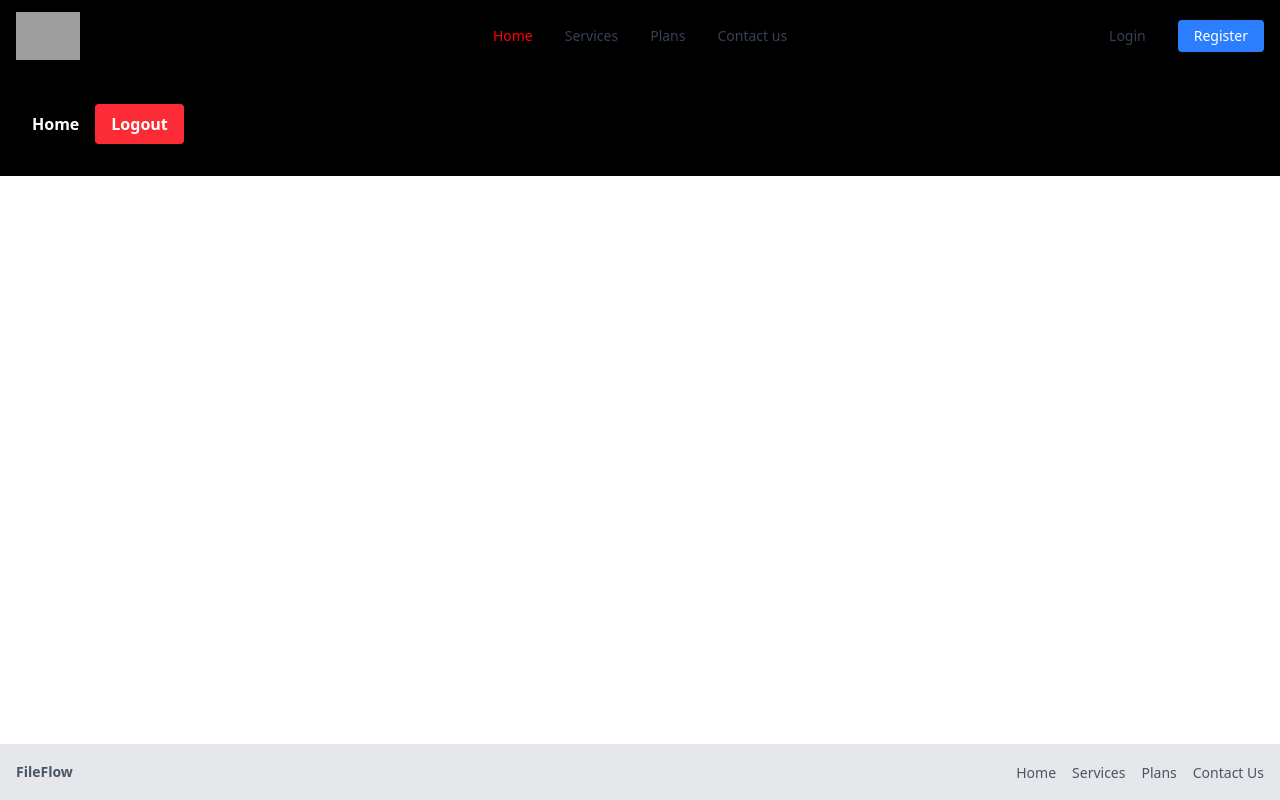
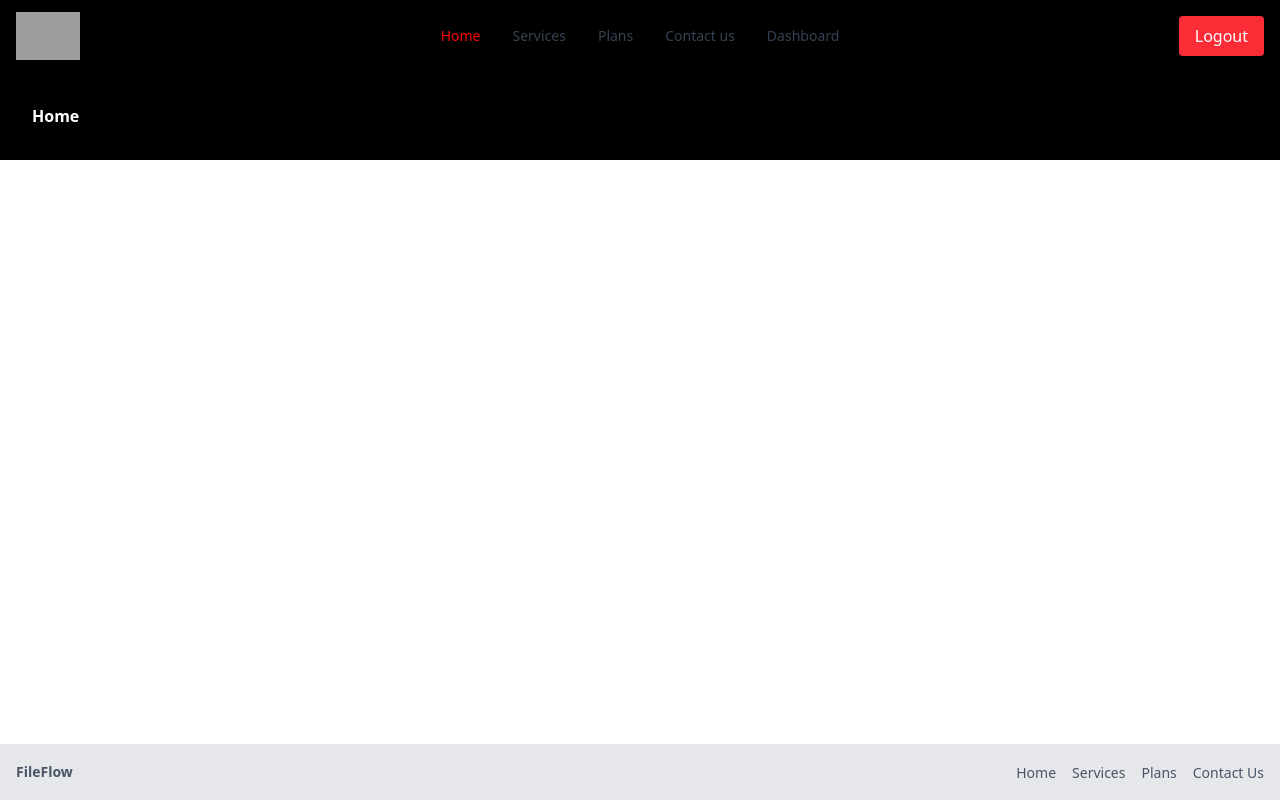
Before and after one commit to ToxicJoEz/file-flow-front-end, a React (Vite) app: page / in a window 1280 px wide. Built offline with nearby package versions, Linux system fonts and the light colour scheme; sample sign-in values are in the browser's storage; grey boxes are pictures that could not be loaded.

Commit message:
added stuff

```diff
--- a/src/components/Navbar.jsx
+++ b/src/components/Navbar.jsx
@@ -1,9 +1,13 @@
 import React, { useState } from "react";
 import { Menu, X } from "lucide-react";
 import { Link, NavLink } from "react-router-dom";
+import { useSelector } from "react-redux";
+import LogoutButton from "../components/LogoutButton"; // Import the reusable component
 
 function Navbar() {
   const [isOpen, setIsOpen] = useState(false);
+  const { token } = useSelector((state) => state.auth);
+  const isLoggedIn = Boolean(token);
   const toggleMenu = () => setIsOpen(!isOpen);
 
   return (
@@ -76,10 +80,24 @@ function Navbar() {
           >
             Contact us
           </NavLink>
+          {isLoggedIn && (
+            <NavLink
+              to="/dashboard"
+              className={({ isActive }) =>
+                isActive
+                  ? "ActiveLink"
+                  : "text-gray-700 hover:text-blue-500 transition"
+              }
+            >
+              Dashboard
+            </NavLink>
+          )}
         </div>
 
         {/* Auth Buttons (Desktop) */}
         <div className="hidden md:flex space-x-4">
+          {!isLoggedIn ? (
+            <>
               <Link
                 to="/login"
                 className="text-sm font-medium text-gray-700 hover:text-blue-500 transition px-4 py-1.5"
@@ -92,6 +110,10 @@ function Navbar() {
               >
                 Register
               </Link>
+            </>
+          ) : (
+            <LogoutButton className="ml-4" />
+          )}
         </div>
       </div>
 
@@ -144,6 +166,20 @@ function Navbar() {
         >
           Contact us
         </NavLink>
+        {isLoggedIn && (
+          <NavLink
+            to="/dashboard"
+            className={({ isActive }) =>
+              isActive
+                ? "ActiveLink block"
+                : "text-gray-700 hover:text-blue-500 transition block"
+            }
+          >
+            Dashboard
+          </NavLink>
+        )}
+
+        {!isLoggedIn ? (
           <div className="pt-2 border-t mt-2 flex items-center space-x-4">
             <Link to="/login" className="text-gray-700 hover:text-blue-500">
               Login
@@ -155,6 +191,9 @@ function Navbar() {
               Register
             </Link>
           </div>
+        ) : (
+          <LogoutButton className="ml-4" />
+        )}
       </div>
     </nav>
   );
--- a/src/pages/Dashboard.jsx
+++ b/src/pages/Dashboard.jsx
@@ -3,7 +3,6 @@ import React, { useEffect, useState } from "react";
 import axios from "axios";
 import { useSelector } from "react-redux";
 import { Link } from "react-router-dom";
-import LogoutButton from "../components/LogoutButton";
 import PageWrapper from "../components/PageWrapper";
 
 export default function Dashboard() {
@@ -38,8 +37,6 @@ export default function Dashboard() {
     <PageWrapper>
       <div>
         <h2 className="bg-black text-white p-8 font-bold">Dashboard</h2>
-        <LogoutButton></LogoutButton>
-
         {error && <p className="text-red-500 p-4">{error}</p>}
 
         {profile ? (
--- a/src/pages/Home.jsx
+++ b/src/pages/Home.jsx
@@ -1,7 +1,6 @@
 // src/pages/Home.jsx
 import React from "react";
 import { useSelector } from "react-redux";
-import LogoutButton from "../components/LogoutButton"; // Import the reusable component
 import PageWrapper from "../components/PageWrapper";
 
 function Home() {
@@ -12,10 +11,7 @@ function Home() {
       <div>
         <h2 className="bg-black text-white p-8 font-bold test">
           Home
-          {/* Show the Logout button only if the user is logged in */}
-          {token && <LogoutButton className="ml-4" />}
         </h2>
-        {/* Registration form elements will go here */}
       </div>
     </PageWrapper>
   );
```
Lines whose indentation alone changed are shown as unchanged.
